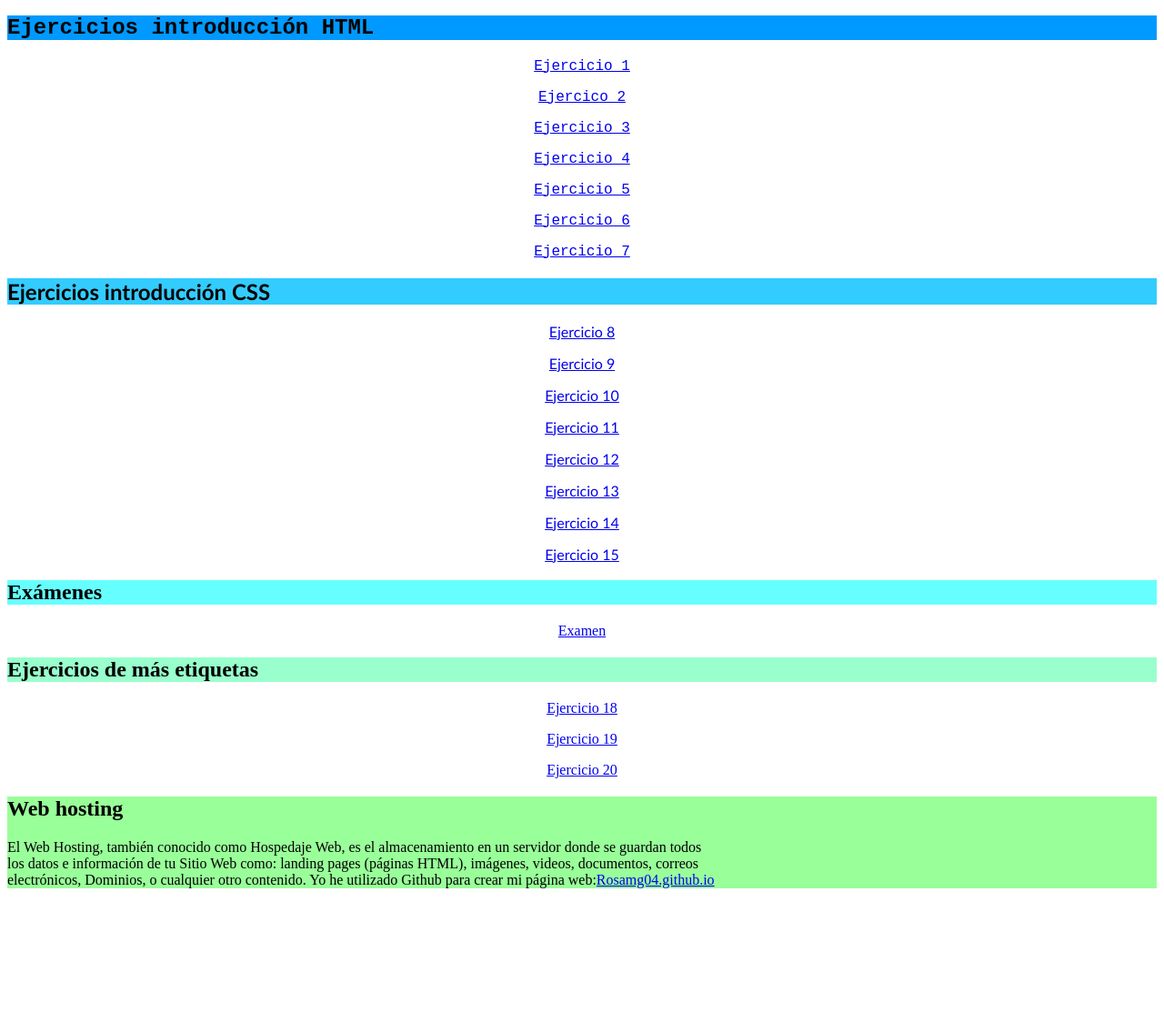
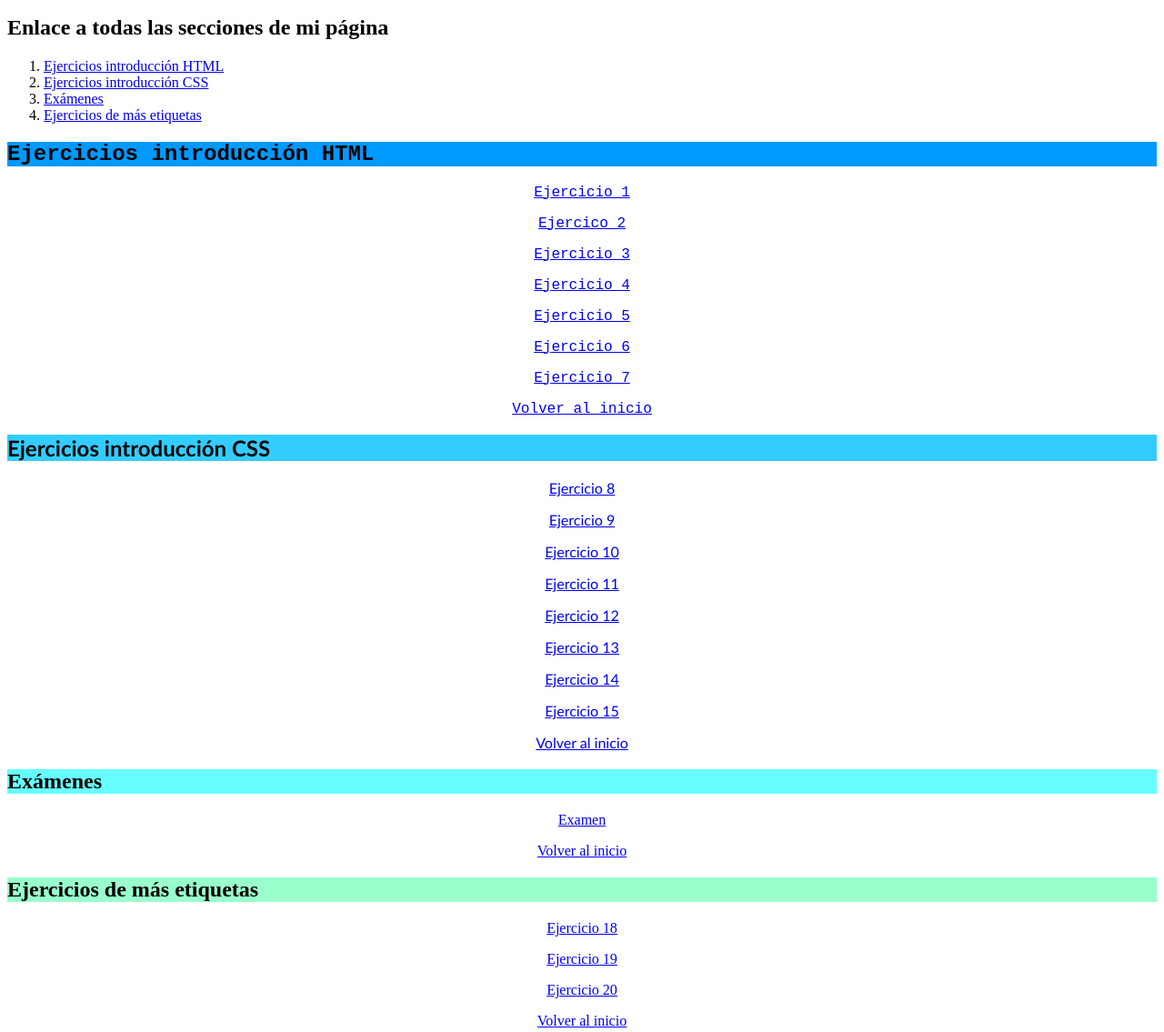
Before and after one commit to Rosamg04/Rosamg04.github.io, a plain HTML site: page index.html in a window 1280 px wide. Shown: the part 171-1306 px from the top of the page at 91% size. Before the commit the page ends 1156 px from the top, so only its background shows below. Drawn offline with Linux system fonts and the light colour scheme.

Commit message:
añadir indice

```diff
--- a/index.html
+++ b/index.html
@@ -17,6 +17,13 @@ en el IES Aramo en el grupo 2.1.La asignatura que menos me disgusta es Biologia
 <p>Cuando acabe bachillerato me gustaria estudiar una carrera universitaria aunque todavia nose muy bien de que.<br>
 Me gustan mucho los deportes, juego al fútbol en el Sporting de Gijón, y escuchar música</p>
 </div>
+  <h2>Enlace a todas las secciones de mi página</h2>
+    <ol>
+      <li class="boton"><a href="#B">Ejercicios introducción HTML</a></li>
+      <li class="boton"><a href="#C">Ejercicios introducción CSS</a></li>
+      <li class="boton"><a href="#D">Exámenes</a></li>
+      <li class="boton"><a href="#E">Ejercicios de más etiquetas</a></li>
+    </ol>
   <div id="B">
 <h2>Ejercicios introducción HTML</h2>
 <p><a href="ejercicios-html/html-ejerc1-intro.html">Ejercicio 1</a></p>
@@ -26,7 +33,8 @@ Me gustan mucho los deportes, juego al fútbol en el Sporting de Gijón, y escuc
 <p><a href="ejercicios-html/html-ejerc5-utf-8.html">Ejercicio 5</a></p>
 <p><a href="ejercicios-html/html-ejerc6-img.html">Ejercicio 6</a></p>
 <p><a href="ejercicios-html/html-ejerc7-viaje.html">Ejercicio 7</a></p>
-</div>
+<p><class="boton"><a href="#A">Volver al inicio</a></p>
+  </div>
 <div id="C">
     <h2>Ejercicios introducción CSS</h2>
 <p><a href="ejercicios-css/html-ejerc8-color.html">Ejercicio 8</a></p>
@@ -37,16 +45,19 @@ Me gustan mucho los deportes, juego al fútbol en el Sporting de Gijón, y escuc
 <p><a href="ejercicios-css/html-ejerc13-clases.html">Ejercicio 13</a></p>
 <p><a href="ejercicios-css/html-ejerc14-desafio.html">Ejercicio 14</a></p>
 <p><a href="ejercicios-css/html-ejerc15-selectores.html">Ejercicio 15</a></p>
+ <p><class="boton"><a href="#A">Volver al inicio</a></p>
 </div>
 <div id="D">
   <h2>Exámenes</h2>
 <p><a href="examenes/examen.html">Examen</a></p>
+  <p><class="boton"><a href="#A">Volver al inicio</a></p>
 </div>
 <div id="E">
   <h2>Ejercicios de más etiquetas</h2>
   <p><a href="ejercicios-html-css/html-ejerc18-vinculos.html">Ejercicio 18</a></p>
   <p><a href="ejercicios-html-css/html-ejerc19-vinculos_internos.html">Ejercicio 19</a></p>
   <p><a href="ejercicios-html-css/html-ejerc20-tablas.html">Ejercicio 20</a></p>
+  <p><class="boton"><a href="#A">Volver al inicio</a></p>
   </div>
   <div id="F">
 <h2>Web hosting</h2>
```
Also changed, not shown: style.css (line endings or trailing spaces).
